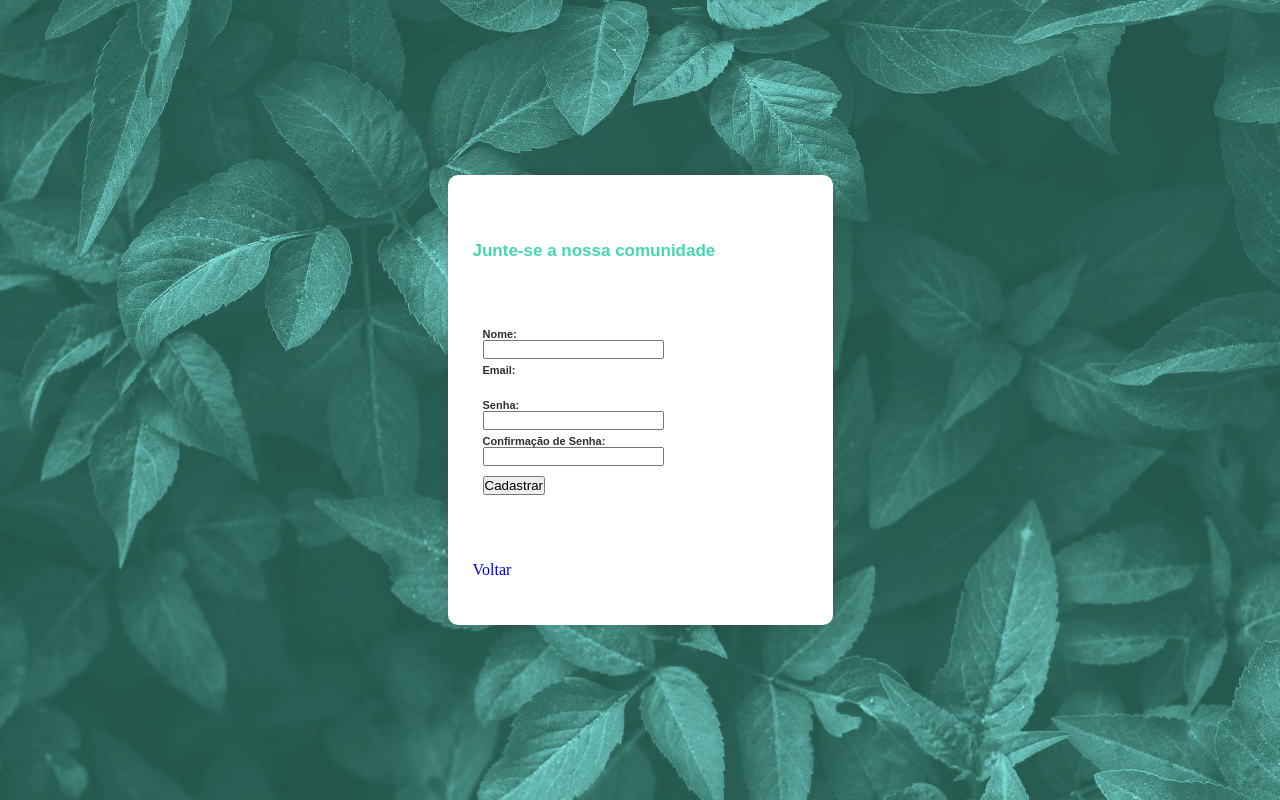
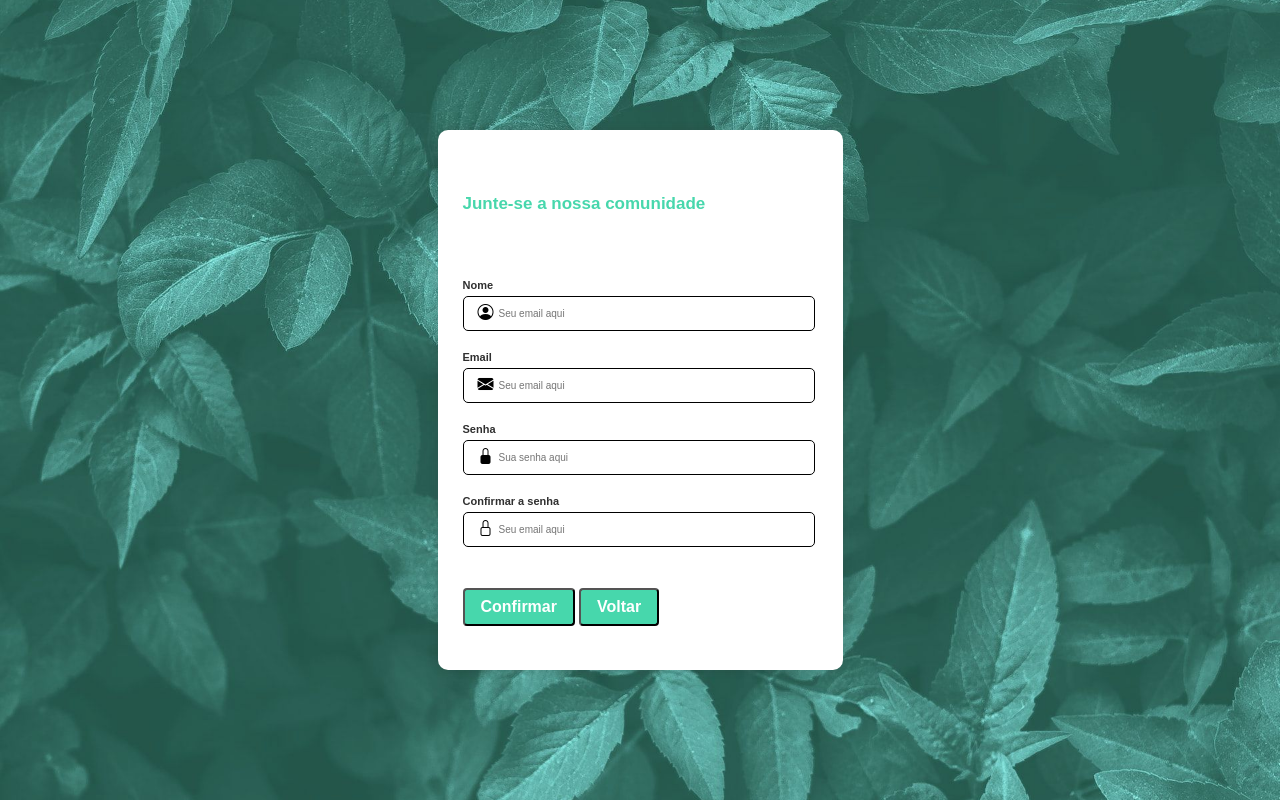
Before and after one commit to joaoabbado/Projeto-EcoLink-UniFOA, a plain HTML site: page indexSignin.html in a window 1280 px wide. Drawn offline with nearby package versions, Linux system fonts and the light colour scheme.

Commit message:
Estilo Login e Signin
Página de login e de cadastro está estilizada. Pelo menos da melhor forma que eu consegui fazer

```diff
--- a/css/styleLogin.css
+++ b/css/styleLogin.css
@@ -30,8 +30,8 @@ section {
     justify-content: space-evenly;
     background-color: white;
     box-shadow: 0px 0px 10px 0px #3030302f;
-    height: 430px;
-    width: 360px;
+    height: 520px;
+    width: 380px;
     padding: 20px 0px 0px 25px;
     border-radius: 10px;
     align-items: start;
@@ -51,7 +51,6 @@ form {
     gap: 5px;
     align-items: start;
     justify-content: center;
-    margin-left: 10px;
 }
 
 .input-box {
@@ -62,14 +61,33 @@ form {
     flex-direction: row;
     align-items: center;
     justify-content: end;
-    width: 310px;
+    width: 350px;
     height: 33px;
     border-radius: 5px;
     gap: 5px;
 
 }
-
-#email {
+.botões{
+    justify-content: center;
+}
+button{
+    display: inline-block;
+    padding: 8px 16px;
+    background-color: #47d7ac;
+    text-decoration: none;
+    border-radius: 4px;
+    margin-top: 16px;
+    color: #fff;
+    font-weight: bolder;
+    font-size: 16px;
+    transition: transform 0.5s ease;
+}
+button:hover{
+    background-color: #3bb490;
+    color: white;
+    transform: translateY(-2px);
+}
+input {
     width: 90%;
     height: 100%;
     border: none;
@@ -77,7 +95,6 @@ form {
     background-color: transparent;
     font-family: Arial, Helvetica, sans-serif;
     font-size: 10px;
-    outline: none;
 }
 
 select {
@@ -115,7 +132,7 @@ label {
     display: flex;
     align-items: center;
     justify-content: end;
-    width: 310px;
+    width: 350px;
     height: 33px;
     border-radius: 5px;
     gap: 5px;
@@ -229,3 +246,16 @@ transition: .2s;
     cursor: pointer;
     transition: .2s;
 }
+ul {
+    list-style-type: none;
+    padding: 0;
+
+  }
+
+  li a{
+    color: black;
+    text-decoration: none;
+  }
+  li a:focus {
+    outline: none; /* Remove o contorno ao focar no link */
+  }
--- a/indexSignin.html
+++ b/indexSignin.html
@@ -13,32 +13,44 @@
     <section>
         <h1>Junte-se a nossa comunidade</h1>
         <form id="form-user">
-            <div>
-                <label for="nome">Nome:</label>
-                <input type="text" id="nome" name="nome">
-            </div>
-            <div>
-                <label for="email">Email:</label>
-                <input type="email" id="email" name="email" >
-            </div>
-            <div>
-                <label for="senha">Senha:</label>
-                <input type="password" id="senha" name="senha" >
-            </div>
-            <div>
-                <label for="confirma">Confirmação de Senha:</label>
-                <input type="password" id="confirma" name="confirma" >
+            <label>Nome</label>
+            <div class="input-box">
+                <i class="bi bi-person-circle"></i>
+                <input type="text" id="nome" name="nome" placeholder="Seu email aqui">
             </div>
 
+            <label>Email</label>
+            <div class="input-box">
+                <i class="bi bi-envelope-fill"></i>
+                <input type="email" id="email" name="email" placeholder="Seu email aqui">
+            </div>
+
+            <label>Senha</label>
+            <div id="divSenha" class="forca-senha">
+                <i class="bi bi-lock-fill"></i>
+                <input type="password" id="senha" placeholder="Sua senha aqui" name="senha">
+            </div>
+
+            <label>Confirmar a senha</label>
+            <div class="input-box">
+                <i class="bi bi-lock"></i>
+                <input type="password" id="confirma" name="confirma" placeholder="Seu email aqui">
+            </div>
             <div class="erros hide">
                 <ul id="error-list"></ul>
             </div>
+            <div id="botões">
+                <button type="submit">Confirmar</button>
+                <button type="button" id="voltarBotao">Voltar</button>
+            </div>
+        </form>
 
-            <button type="submit">Cadastrar</button>
-        </form>
-            <a href="indexLogin.html">Voltar</a>
     </section>
-
+    <script>
+        document.getElementById("voltarBotao").addEventListener("click", function() {
+          window.location.href = "indexLogin.html";
+        });
+      </script>
     <script type="module" src="javascript/scriptCadastro.js"></script>
 </body>
 </html>
--- a/javascript/scriptCadastro.js
+++ b/javascript/scriptCadastro.js
@@ -14,27 +14,27 @@ form.addEventListener("submit", (evt) => {
 
     // valida nome
     if (nome.value.trim() === "") {
-        erros.innerHTML += `<li><a href='javascript:nome.focus()'>Entre com um nome</a></li>`;
+        erros.innerHTML += `<li><i class="bi bi-exclamation-circle"></i><a href='javascript:nome.focus()'> Entre com um nome</a></li>`;
         hasError = true;
     }
 
     //valida email
     if (email.value.trim() === "") {
-        erros.innerHTML += `<li><a href='javascript:email.focus()'>Entre com o email</a></li>`;
+        erros.innerHTML += `<li><i class="bi bi-exclamation-circle"></i><a href='javascript:email.focus()'> Entre com o email</a></li>`;
         hasError = true;
     }
 
     //valida senha
     if (senha.value.trim() === "") {
-        erros.innerHTML += `<li><a href='javascript:senha.focus()'>Entre com a senha</a></li>`;
+        erros.innerHTML += `<li><i class="bi bi-exclamation-circle"></i><a href='javascript:senha.focus()'> Entre com a senha</a></li>`;
         hasError = true;
     } else {
         if (senha.value.length < 8) {
-            erros.innerHTML += `<li><a href='javascript:senha.focus()'>A senha deve conter no mínimo 8 caracteres</a></li>`;
+            erros.innerHTML += `<li><i class="bi bi-exclamation-circle"></i><a href='javascript:senha.focus()'> A senha deve conter no mínimo 8 caracteres</a></li>`;
             hasError = true;
         }
         if (senha.value !== confirma.value) {
-            erros.innerHTML += `<li><a href='javascript:confirma.focus()'>A confirmação e a senha devem ser iguais</a></li>`;
+            erros.innerHTML += `<li><i class="bi bi-exclamation-circle"></i><a href='javascript:confirma.focus()'> A confirmação e a senha devem ser iguais</a></li>`;
             hasError = true;
         }
     }
```
Also changed, not shown: indexLogin.html (+12 -16 lines).
